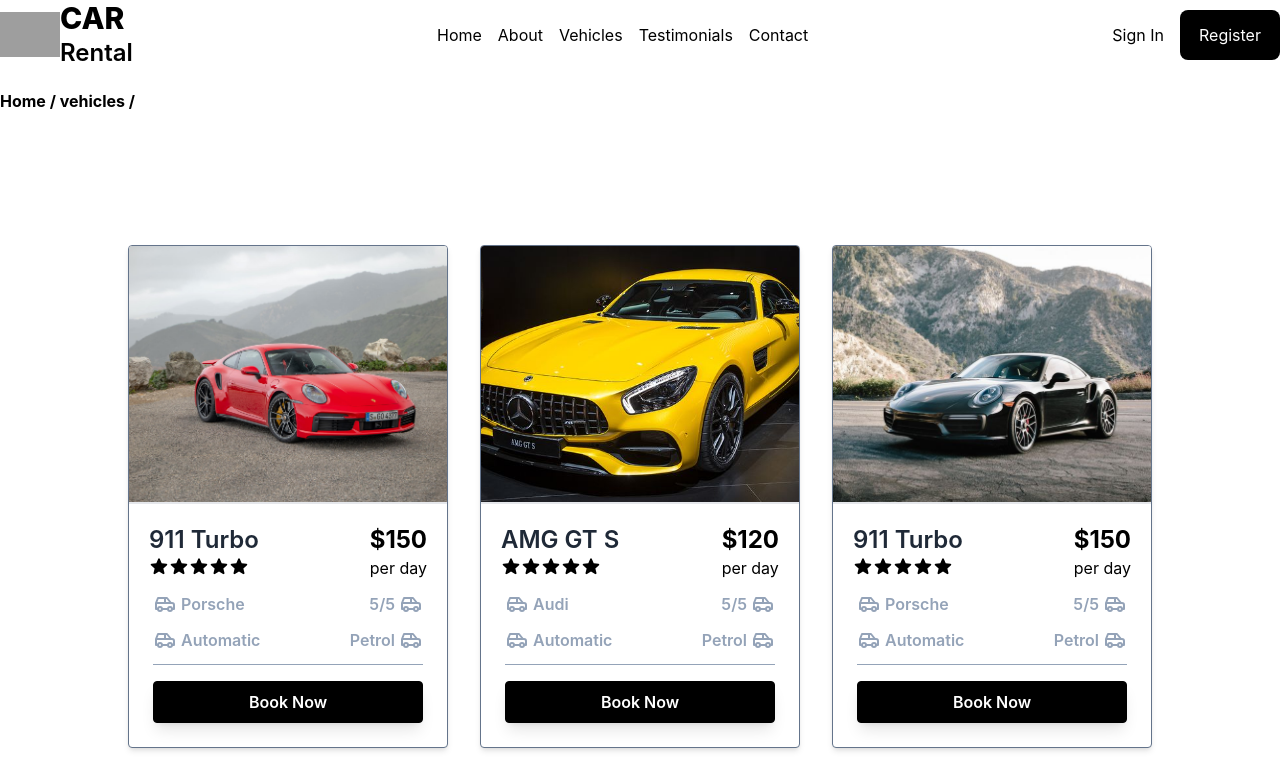
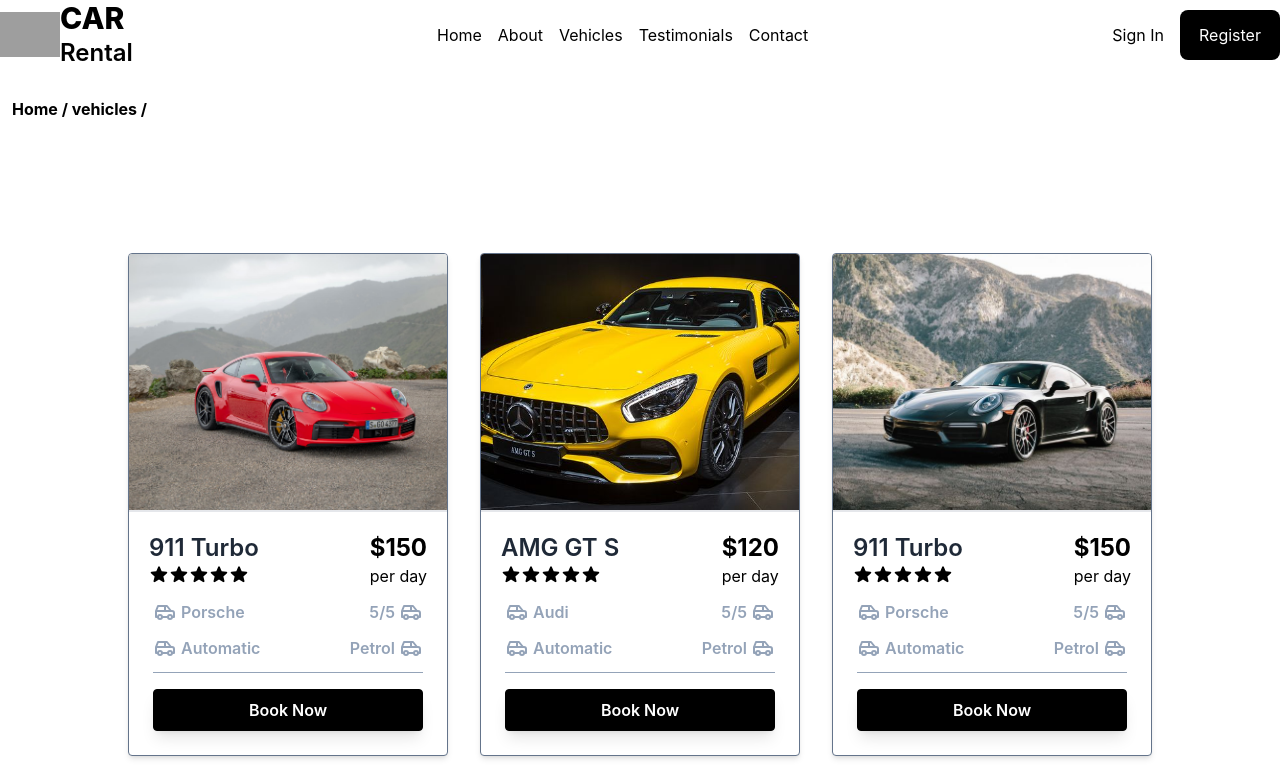
Before and after one commit to TheSh4h/Car-Rental-App, a React (Vite) app: page /vehicles in a window 1280 px wide. Shown: the top 778 px of the page. Built offline with nearby package versions, Linux system fonts and the light colour scheme; grey boxes are pictures that could not be loaded.

Commit message:
breadcrumbs filled

```diff
--- a/src/components/Breadcrumbs.jsx
+++ b/src/components/Breadcrumbs.jsx
@@ -10,7 +10,7 @@
             currentLink += `/${crumb}`;
 
             return (
-                <div className="container mx-auto py-5">
+                <div className="container mx-auto py-5 px-3 mt-2">
                     <p>
                         <Link to='/' className="font-bold" >Home / </Link>
                         <Link to={currentLink} className="font-bold" >{crumb} /</Link>
```
